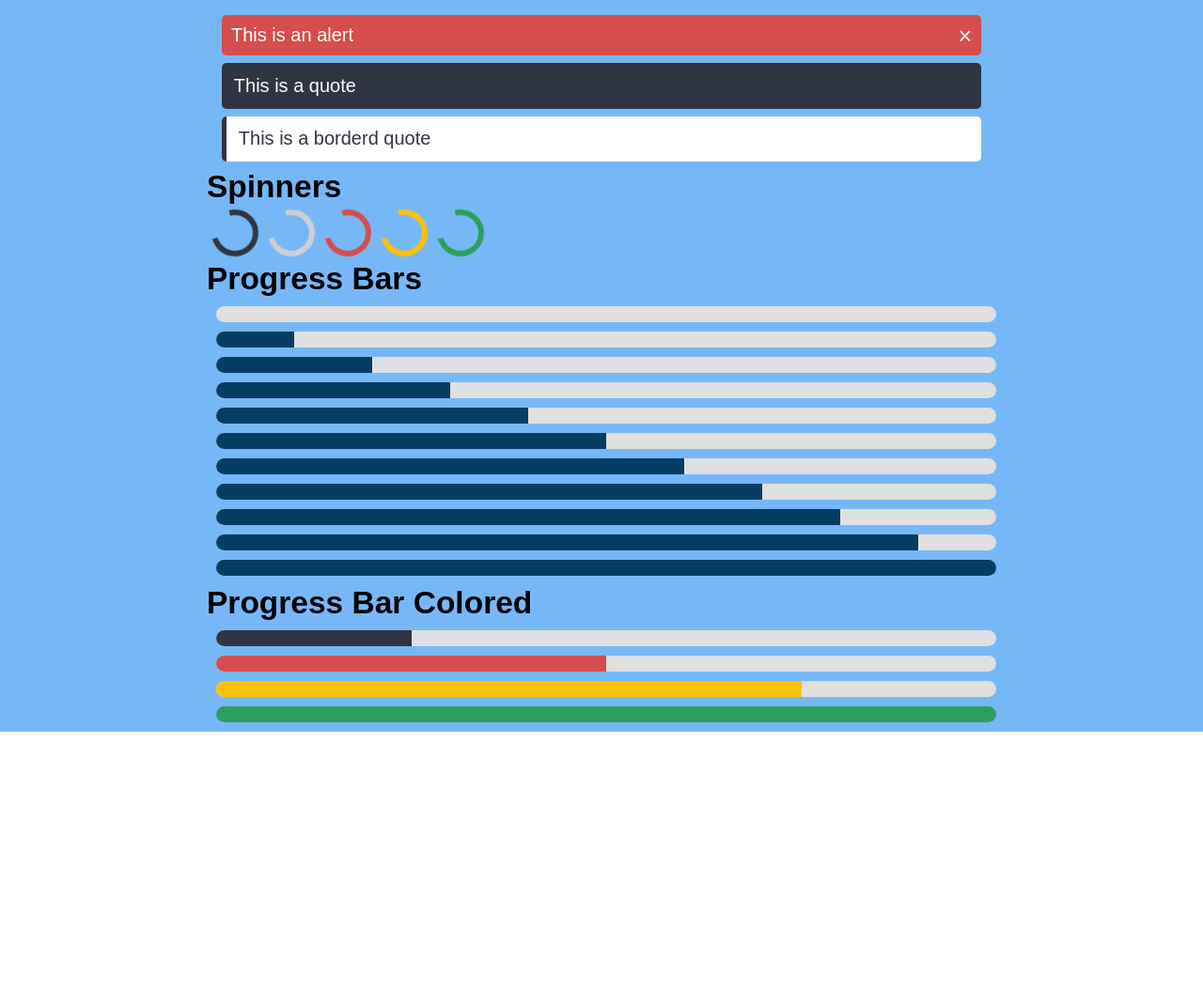
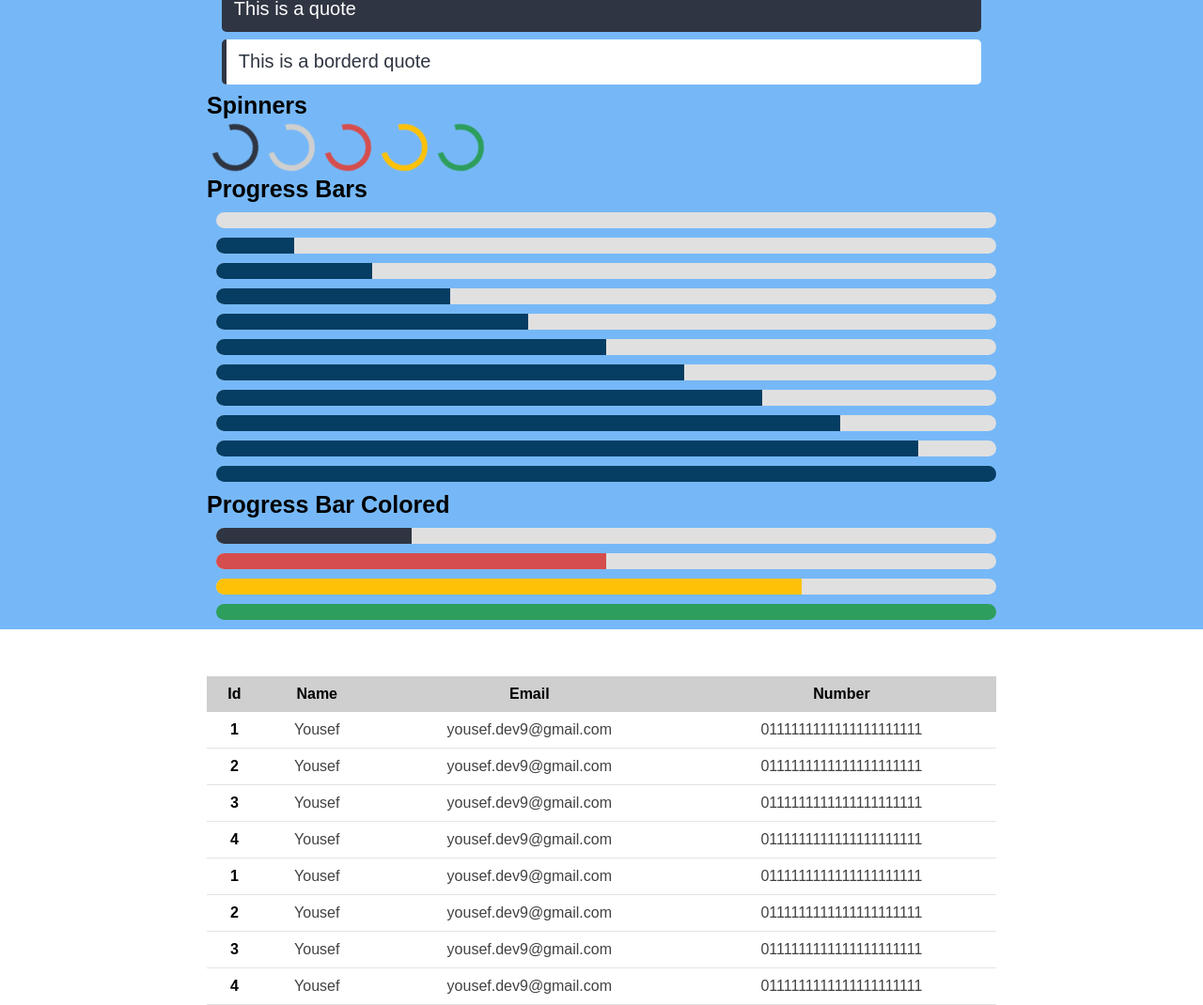
Before and after one commit to YousefDev1/Pro-Css, a plain HTML site: page index.html in a window 1280 px wide. Shown: the part 872-1942 px from the top of the page at 94% size. Before the commit the page ends 1651 px from the top, so only its background shows below. Drawn offline with Linux system fonts and the light colour scheme.

Commit message:
Add Tables

```diff
--- a/css/pro.css
+++ b/css/pro.css
@@ -652,8 +652,9 @@
 .alert-danger {
     background-color: var(--danger);
 }
+/* End Alerts */
 
-/* Qoutes */
+/* Start Qoutes */
 .qoute {
     font-family: sans-serif;
     height: -webkit-fit-content;
@@ -718,9 +719,10 @@
     color: black;
     border-left: 5px solid var(--warning);
 }
+/* End Quotes */
 
 
-/* Spinners */
+/* Start Spinners */
 .spinner{
     position: relative;
     height: 50px;
@@ -769,8 +771,10 @@
     border: 6px solid var(--success);
     border-bottom: 6px solid transparent;
 }
+/* End Spinners */
 
-/* Progress Bar */
+
+/* Start Progress Bar */
 .progress{
     display: flex;
     align-items: center;
@@ -889,3 +893,51 @@
 .progress .progress-warning{
     background-color: var(--warning);
 }
+/* End Progress Bars */
+
+
+/* Start Tables */
+.table {
+    background-color: white;
+    width: 100%;
+    max-height: 100%;
+    border-collapse: collapse;
+}
+
+.table thead {
+    width: 100%;
+}
+
+.table thead th {
+    background-color: #CFCFCF;
+    padding: 10px;
+}
+
+.table tbody {
+    width: 100%;
+}
+
+.table tbody tr {
+    text-align: center;
+}
+
+.table tbody tr td,
+.table tbody tr th {
+    padding: 10px;
+    border-bottom: 1px solid #E4E4E4;
+}
+
+.table tbody tr td {
+    color: #424242;
+}
+
+.table tbody tr:hover {
+    background-color: #f3f3f3;
+}
+
+.table-container {
+    overflow: auto;
+}
+
+
+/* End Tables */
--- a/index.html
+++ b/index.html
@@ -9,14 +9,18 @@
         *{
             font-family: sans-serif;
         }
+
+        h6{
+            font-size: 25px;
+        }
     </style>
 </head>
 <body>
-    <div class="container" style="background-color: rgb(118, 184, 247); font-size: 50px;">
+    <div class="container" style="background-color: rgb(118, 184, 247);">
         Container
 
         <!-- Rows & Cols -->
-        <div class="row" style="background-color:red; margin-bottom: 40px;">
+        <div class="row" style="font-size: 30px; background-color:red; margin-bottom: 40px;">
             <div class="col-3" style="background-color: blue;">
                 col-3
             </div>
@@ -209,6 +213,83 @@
                 </div>
             </div>
         </div>
+
+
+    </div>
+    <div class="container">
+        <!-- Tables -->
+        <div class="table-container">
+            <table class="table" style="margin-top: 50px;">
+
+                <thead>
+                    <tr>
+                        <th>Id</th>
+                        <th>Name</th>
+                        <th>Email</th>
+                        <th>Number</th>
+                    </tr>
+                </thead>
+
+                <tbody>
+                    <tr>
+                        <th>1</th>
+                        <td>Yousef</td>
+                        <td>yousef.dev9@gmail.com</td>
+                        <td>0111111111111111111111</td>
+                    </tr>
+
+                    <tr>
+                        <th>2</th>
+                        <td>Yousef</td>
+                        <td>yousef.dev9@gmail.com</td>
+                        <td>0111111111111111111111</td>
+                    </tr>
+
+                    <tr>
+                        <th>3</th>
+                        <td>Yousef</td>
+                        <td>yousef.dev9@gmail.com</td>
+                        <td>0111111111111111111111</td>
+                    </tr>
+
+                    <tr>
+                        <th>4</th>
+                        <td>Yousef</td>
+                        <td>yousef.dev9@gmail.com</td>
+                        <td>0111111111111111111111</td>
+                    </tr>
+
+                    <tr>
+                        <th>1</th>
+                        <td>Yousef</td>
+                        <td>yousef.dev9@gmail.com</td>
+                        <td>0111111111111111111111</td>
+                    </tr>
+
+                    <tr>
+                        <th>2</th>
+                        <td>Yousef</td>
+                        <td>yousef.dev9@gmail.com</td>
+                        <td>0111111111111111111111</td>
+                    </tr>
+
+                    <tr>
+                        <th>3</th>
+                        <td>Yousef</td>
+                        <td>yousef.dev9@gmail.com</td>
+                        <td>0111111111111111111111</td>
+                    </tr>
+
+                    <tr>
+                        <th>4</th>
+                        <td>Yousef</td>
+                        <td>yousef.dev9@gmail.com</td>
+                        <td>0111111111111111111111</td>
+                    </tr>
+                </tbody>
+            </table>
+        </div>
+
     </div>
 
     <script src="js/pro.js"></script>
```
